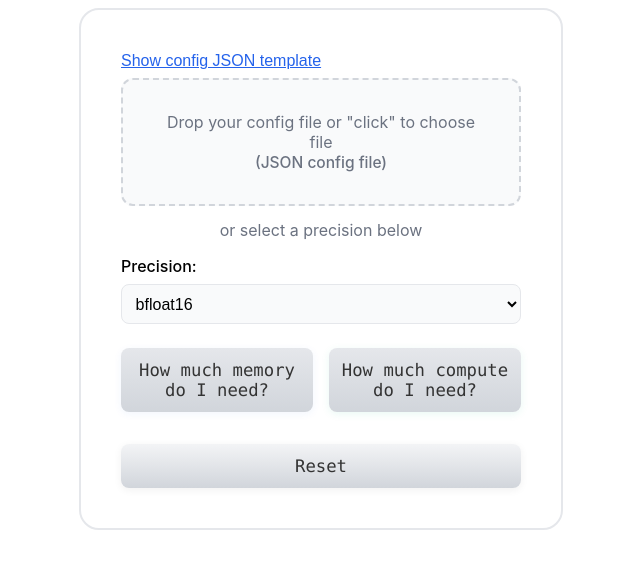
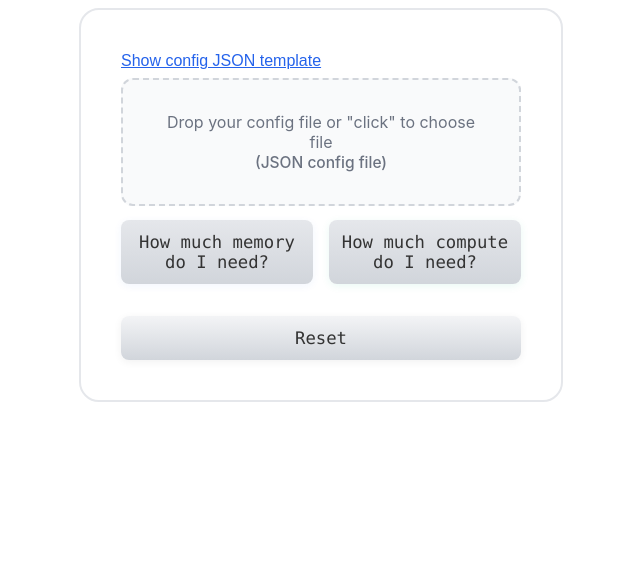
Before and after one commit to tinhoang-cerebras/cerebras-moe-calculator-new, a Next.js app: page / in a window 1280 px wide. Shown: the top 568 px of the page, without its empty margins (319-959 px from the left). Built offline with nearby package versions, Linux system fonts and the light colour scheme.

Commit message:
Update index.tsx

```diff
--- a/pages/index.tsx
+++ b/pages/index.tsx
@@ -22,14 +22,6 @@ const defaultConfig: Config = {
   top_k: 2,
 };
 
-const PRECISIONS = [
-  "float32",
-  "bfloat16",
-  "float16",
-  "int8",
-  "int4",
-];
-
 const initialConfigTemplate = {
   name: "Default MoE Configuration",
   V: 32000,
@@ -44,7 +36,7 @@ const initialConfigTemplate = {
 };
 
 export default function Home() {
-  const [precision, setPrecision] = useState("bfloat16");
+  const [precision] = useState("bfloat16"); // No dropdown, always 'bfloat16'
   const [config, setConfig] = useState<Config>(defaultConfig);
   const [memoryResult, setMemoryResult] = useState("");
   const [flopsResult, setFlopsResult] = useState("");
@@ -68,7 +60,6 @@ export default function Home() {
     if (showTemplate) {
       setModalVisible(true);
     } else if (modalVisible) {
-      // Wait for animation before removing from DOM
       const timeout = setTimeout(() => {
         setModalVisible(false);
         setEditMode(false);
@@ -78,7 +69,6 @@ export default function Home() {
     }
   }, [showTemplate, modalVisible]);
 
-  // If template changes, update edit value
   useEffect(() => {
     setEditValue(JSON.stringify(configTemplate, null, 2));
   }, [configTemplate, showTemplate]);
@@ -114,10 +104,10 @@ export default function Home() {
   const handleCalculate = async (operation: "memory" | "flops") => {
     if (operation === "memory") {
       setLoadingMemory(true);
-      setFlopsResult(""); // Clear compute result when showing memory
+      setFlopsResult("");
     } else {
       setLoadingFlops(true);
-      setMemoryResult(""); // Clear memory result when showing compute
+      setMemoryResult("");
     }
     setError("");
     try {
@@ -145,7 +135,6 @@ export default function Home() {
 
   const handleReset = () => {
     setConfig(defaultConfig);
-    setPrecision("bfloat16");
     setMemoryResult("");
     setFlopsResult("");
     setError("");
@@ -191,7 +180,6 @@ export default function Home() {
     setTimeout(() => document.body.removeChild(a), 0);
   };
 
-  // NEW: Reset the template in the modal (and cancel edit mode)
   const handleModalReset = () => {
     setConfigTemplate(initialConfigTemplate);
     setEditMode(false);
@@ -205,7 +193,7 @@ export default function Home() {
         minHeight: "100vh",
         background: "#fff",
         display: "flex",
-        alignItems: "flex-start", // Top alignment
+        alignItems: "flex-start",
         justifyContent: "center",
         paddingTop: 0,
         paddingBottom: 0,
@@ -395,7 +383,6 @@ export default function Home() {
               >
                 Download
               </button>
-              {/* NEW: Reset button */}
               <button
                 onClick={handleModalReset}
                 style={{
@@ -534,30 +521,8 @@ export default function Home() {
           marginTop: -10,
           fontSize: "1rem"
         }}>
-          or select a precision below
+          {/* Precision selection removed */}
         </div>
-
-        {/* Precision Dropdown */}
-        <label style={{ fontWeight: 500, display: "block", margin: "16px 0" }}>
-          Precision:
-          <select
-            value={precision}
-            onChange={e => setPrecision(e.target.value)}
-            style={{
-              marginTop: 8,
-              padding: "0.6rem",
-              borderRadius: 8,
-              border: "1px solid #e5e7eb",
-              background: "#f9fafb",
-              fontSize: "1rem",
-              width: "100%"
-            }}
-          >
-            {PRECISIONS.map(p => (
-              <option key={p} value={p}>{p}</option>
-            ))}
-          </select>
-        </label>
 
         {/* Action Buttons */}
         <div style={{ display: "flex", gap: "1rem", marginTop: 24 }}>
```
